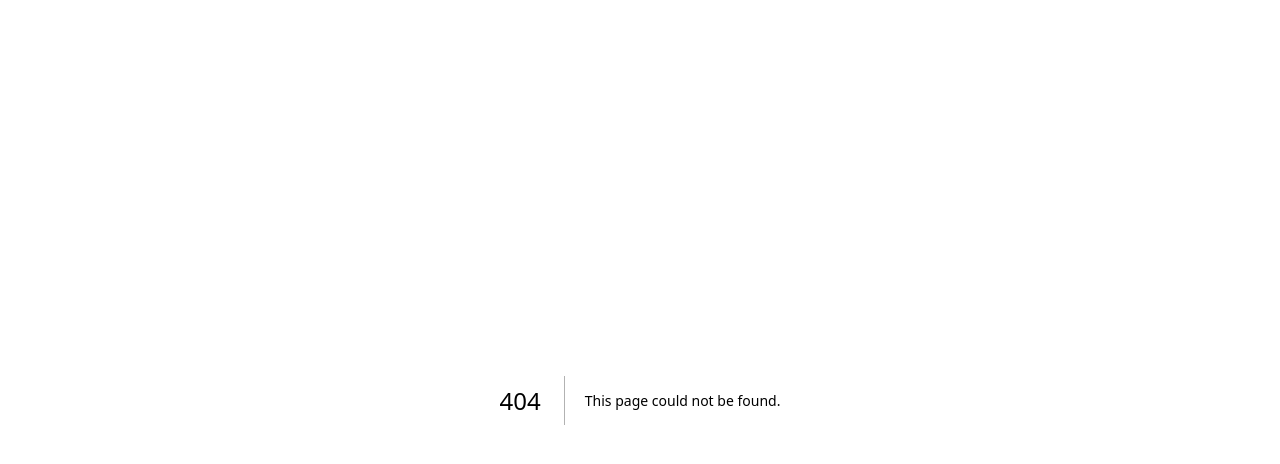
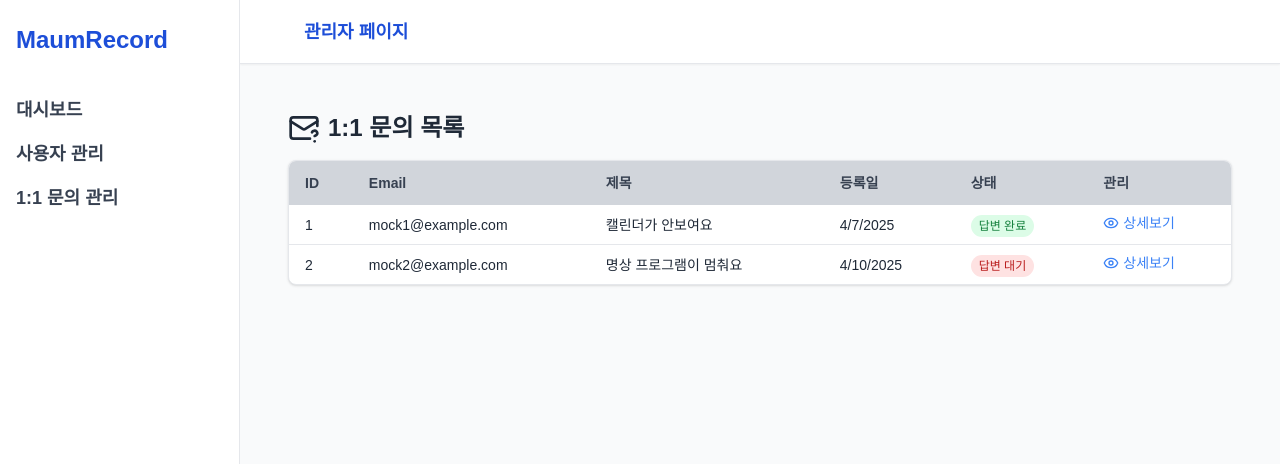
Before and after one commit to yoojeanah/maum-record, a Next.js app: page /admin/inquiries in a window 1280 px wide. Before the commit this address had no page. Shown: the top 464 px of the page. Built offline with nearby package versions, Linux system fonts and the light colour scheme.

Commit message:
feat: admin 1:1 문의 목록 추가

```diff
--- /dev/null
+++ b/src/app/admin/inquiries/[id]/page.tsx
@@ -0,0 +1,44 @@
+import { notFound } from "next/navigation";
+import { MailOpen } from 'lucide-react';
+
+type Props = {
+	params: { id: string }
+}
+
+export default function InquiryDetailPage({ params }: Props) {
+	const { id } = params;
+
+	// mock data
+	const mockInquiry = {
+		id,
+		title: "앱 오류 문의합니다",
+		email: "yoojin@example.com",
+		createdAt: "2025-04-01T10:12:00Z",
+		content: "명상 프로그램으로 들어가려고 하는데, 이 페이지에서 계속 클릭이 안돼요.",
+		imageUrl: "/mock-images/inquiry-example.png",
+		status: "pending",
+	}
+
+	if (!mockInquiry) return notFound();
+
+	return (
+		<div className="p-6">
+			<h2 className="inline-flex items-center gap-2 text-2xl font-bold mb-4"><MailOpen className="w-8 h-8" />1:1 문의 상세</h2>
+			<div className="bg-white shadow p-4 rounded space-y-3">
+				<div><strong>제목:</strong> {mockInquiry.title}</div>
+				<div><strong>이메일:</strong> {mockInquiry.email}</div>
+				<div><strong>등록일:</strong> {new Date(mockInquiry.createdAt).toLocaleString()}</div>
+				<div><strong>문의 내용:</strong>
+					<p className="text-gray-800 whitespace-pre-line">{mockInquiry.content}</p>
+
+				{mockInquiry.imageUrl && (
+					<div className="mt-4">
+						<strong>첨부 이미지:</strong>
+						<img src={mockInquiry.imageUrl} alt="첨부이미지" className="max-w-sm mt-2 rounded border" />
+					</div>
+					)}
+				</div>
+			</div>
+		</div>
+	)
+}
--- /dev/null
+++ b/src/app/admin/inquiries/page.tsx
@@ -0,0 +1,81 @@
+'use client'
+
+import Link from "next/link";
+import { useEffect, useState } from "react";
+import { Eye, MailQuestion } from 'lucide-react';
+
+type Inquiry = {
+	id: number
+	email: string
+	title: string
+	createdAt: string
+	status: 'pending' | 'answered'
+}
+
+export default function AdminInquiryPage() {
+	const [inquiries, setInquiries] = useState<Inquiry[]>([])
+
+	// 임시 mock 데이터
+	useEffect(() => {
+		const mockData: Inquiry[] = [
+			{
+				id: 1,
+				email: 'mock1@example.com',
+				title: '캘린더가 안보여요',
+				createdAt: '2025-04-07T10:12:00Z',
+				status: 'answered',
+			},
+			{
+				id: 2,
+				email: 'mock2@example.com',
+				title: '명상 프로그램이 멈춰요',
+				createdAt: '2025-04-10T10:12:00Z',
+				status: 'pending',
+			},
+		]
+		setInquiries(mockData)
+	}, [])
+
+	return (
+		<div className="p-6">
+			<h2 className="inline-flex items-center gap-2 text-2xl font-bold mb-4">
+				<MailQuestion className="w-8 h-8"/>1:1 문의 목록</h2>
+			<div className="overflow-x-auto border rounded-lg bg-white shadow">
+				<table className="min-w-full text-sm text-left whitespace-nowrap">
+					<thead className="bg-gray-300 text-gray-700 font-semibold">
+						<tr>
+							<th className="px-4 py-3">ID</th>
+							<th className="px-4 py-3">Email</th>
+							<th className="px-4 py-3">제목</th>
+							<th className="px-4 py-3">등록일</th>
+							<th className="px-4 py-3">상태</th>
+							<th className="px-4 py-3">관리</th>
+						</tr>
+					</thead>
+					<tbody className="divide-y text-gray-800">
+						{inquiries.map((inq) => (
+							<tr key={inq.id}>
+								<td className="px-4 py-2">{inq.id}</td>
+								<td className="px-4 py-2">{inq.email}</td>
+								<td className="px-4 py-2">{inq.title}</td>
+								<td className="px-4 py-2">{new Date(inq.createdAt).toLocaleDateString()}</td>
+								<td className="px-4 py-2">
+									<span className={`px-2 py-1 text-xs rounded-full font-medium ${inq.status === 'pending'
+											? 'bg-red-100 text-red-700'
+											: 'bg-green-100 text-green-700'}`}
+									>{inq.status === 'pending' ? '답변 대기' : '답변 완료'}</span>
+								</td>
+								<td className="px-4 py-2">
+									<Link href={`/admin/inquiries/${inq.id}`}
+										className="inline-flex items-center gap-1 text-blue-500 hover:text-blue-700 text-sm">
+										<Eye className="w-4 h-4" /><span>상세보기</span>
+									</Link>
+								</td>
+							</tr>
+						))}
+					</tbody>
+				</table>
+			</div>
+		</div>
+	)
+}
--- a/src/app/admin/page.tsx
+++ b/src/app/admin/page.tsx
@@ -5,6 +5,7 @@ import HealingProgramTrendChart from '../components/admin/HealingProgramTrendCha
 import StatCard from '../components/admin/StatCard';
 import { Users, PenSquare, Smile, Heart } from 'lucide-react';
 import withAdminAuth from '@/app/components/admin/withAdminAuth';
+import { LayoutDashboard } from 'lucide-react';
 
 type StatsData = {
 	userCount: number;
@@ -56,7 +57,7 @@ function AdminDashboardPage() {
 
 	return (
 		<div className="space-y-6">
-			<h2 className="text-2xl font-bold">📊 관리자 대시보드</h2>
+			<h2 className="inline-flex items-center gap-2 text-2xl font-bold"> <LayoutDashboard className='w-8 h-8'/>관리자 대시보드</h2>
 
 			{/* 요약 카드 */}
 			<div className="grid sm:grid-cols-2 lg:grid-cols-3 gap-4">
--- a/src/app/admin/users/page.tsx
+++ b/src/app/admin/users/page.tsx
@@ -3,6 +3,7 @@
 import Link from 'next/link';
 import { useEffect, useState } from 'react';
 import withAdminAuth from '../../components/admin/withAdminAuth';
+import { Users } from 'lucide-react';
 
 type User = {
   id: number;
@@ -70,7 +71,7 @@ function AdminUserPage() {
 
   return (
     <div className="p-6">
-      <h2 className="text-2xl font-bold mb-4">👤 사용자 관리</h2>
+      <h2 className="inline-flex gap-2 items-center text-2xl font-bold mb-4"><Users className='w-8 h-8'/>사용자 관리</h2>
       <div className="overflow-x-auto shadow border rounded-lg bg-white">
         <table className="min-w-full bg-white text-sm text-left whitespace-nowrap">
           <thead className="bg-gray-100 text-left text-gray-600 font-medium">
--- a/src/app/components/admin/AdminHeader.tsx
+++ b/src/app/components/admin/AdminHeader.tsx
@@ -25,7 +25,7 @@ export default function AdminHeader() {
 
   return (
     <header className="h-16 px-4 sm:px-6 flex items-center justify-between bg-white border-b sticky top-0 z-10 shadow-sm">
-      <h1 className="text-xl sm:text-lg font-bold text-gray-800 sm:ml-10">관리자 페이지</h1>
+      <h1 className="text-xl sm:text-lg font-bold text-blue-700 sm:ml-10">관리자 페이지</h1>
 
       {isLoggedIn && (
         <div className="flex items-center space-x-4 text-sm text-gray-600">
--- a/src/app/components/admin/AdminSidebar.tsx
+++ b/src/app/components/admin/AdminSidebar.tsx
@@ -29,8 +29,7 @@ export default function AdminSidebar() {
         <nav className="flex flex-col gap-4 text-gray-700 font-semibold text-md lg:text-lg">
           <Link href="/admin" className="hover:text-blue-600">대시보드</Link>
           <Link href="/admin/users" className="hover:text-blue-600">사용자 관리</Link>
-          {/* <Link href="/admin/stats" className="hover:text-blue-600">통계</Link>
-          <Link href="/admin/settings" className="hover:text-blue-600">설정</Link> */}
+          <Link href="/admin/inquiries"className='hover:text-blue-600'>1:1 문의 관리</Link>
         </nav>
       </aside>
     </>
```
Also changed, not shown: src/mock-images/inquiry-example.png (added).
